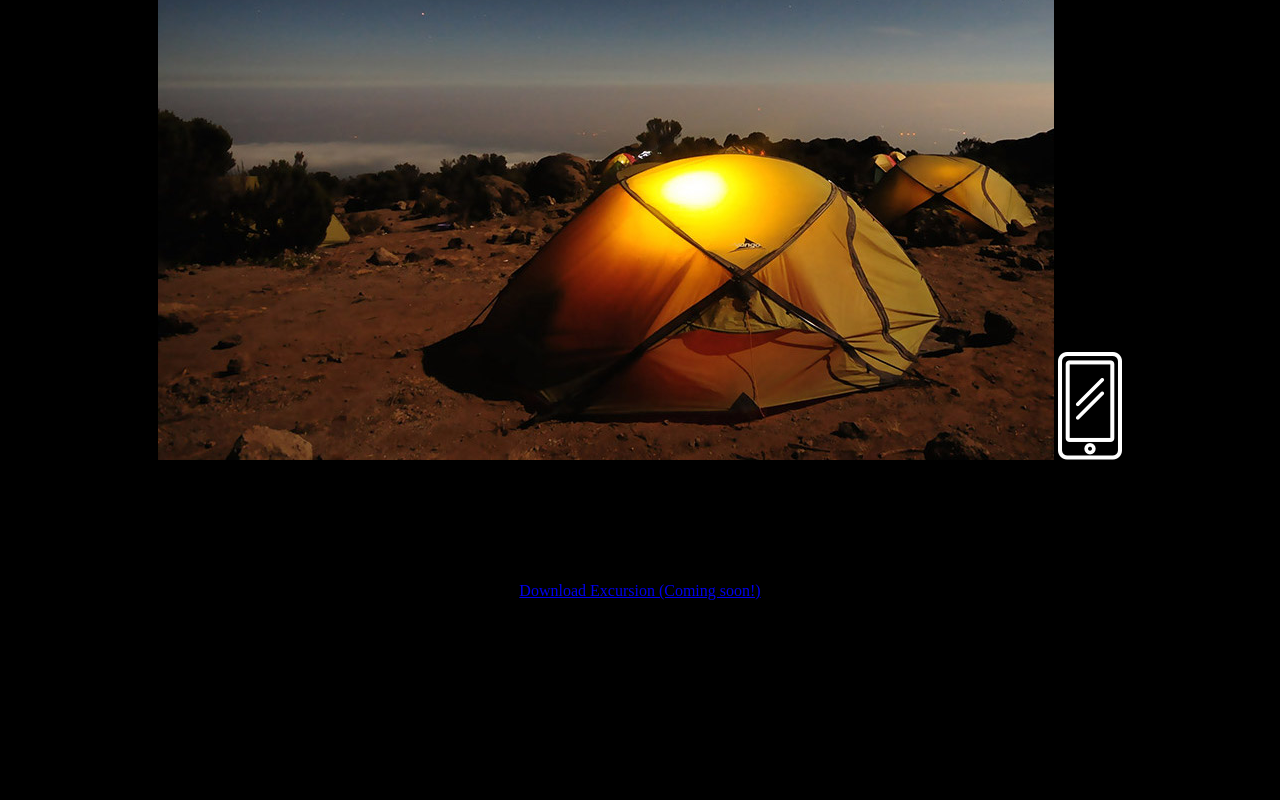
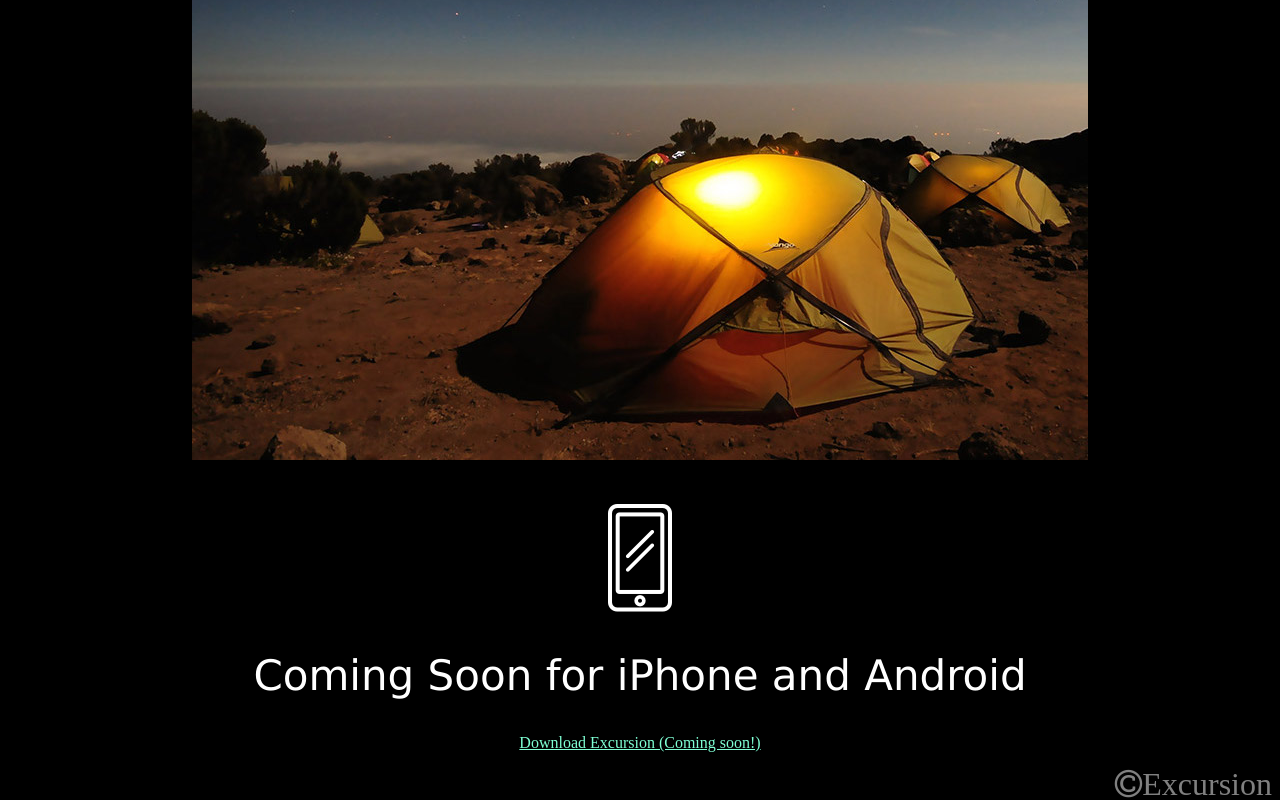
Before and after one commit to fakhri-ghiffari/excursion, a plain HTML site: page index.html in a window 1280 px wide. Shown: the part 602-1402 px from the top of the page. Before the commit the page ends 1218 px from the top, so only its background shows below. Drawn offline with Linux system fonts and the light colour scheme.

Commit message:
Almost finished

```diff
--- a/index.html
+++ b/index.html
@@ -5,6 +5,7 @@
         <meta http-equiv="X-UA-Compatible" content="IE=edge">
         <meta name="viewport" content="width=device-width, initial-scale=1.0">
         <link rel="stylesheet" href="resources/css/style.css">
+        <link rel="stylesheet" href="https://cdnjs.cloudflare.com/ajax/libs/font-awesome/4.7.0/css/font-awesome.min.css">
         <title>Coming soon!</title>
     </head>
     <body>
@@ -12,7 +13,7 @@
             <h1>Discover hidden places in the world around you</h1>
             <p><a href="https://3b5046487c5b46a0ab7b7de1b07f03c3.cc-propeller.cloud/#">Download Excursion (Coming soon!)</a></p>
             <media class="mock video">
-                <video src="resources/videos/excursion.mp4">video not supported</video>
+                <video src="resources/videos/excursion.mp4" autoplay loop muted>video not supported</video>
             </media>
         </header>
         <main>
@@ -20,12 +21,16 @@
             <h3>Excursion remembers places you like, and recommends new points of interest around you</h3>
             <figure>
                 <img src="resources/images/camp.jpg" class="camp">
+                <br>
                 <img src="resources/images/phone.png" class="phone">
             </figure>
         </main>
         <footer>
             <h2>Coming Soon for iPhone and Android</h2>
             <p><a href="https://3b5046487c5b46a0ab7b7de1b07f03c3.cc-propeller.cloud/#">Download Excursion (Coming soon!)</a></p>
+            <div class="copyright">
+                <i class="fa fa-copyright fa-2x">Excursion</i>
+            </div>
         </footer>
     </body>
 </html>
--- a/resources/css/style.css
+++ b/resources/css/style.css
@@ -1,6 +1,7 @@
 * {
     background-color: black;
     text-align: center;
+    color: white;
 }
 
 h1 {
@@ -27,3 +28,17 @@ p {
     font-size: 16px;
     text-align: center;
 }
+
+a {
+    color: aquamarine;
+}
+
+.phone {
+    margin-top: 40px;
+}
+
+.fa-copyright {
+    color: gray;
+    float: right;
+    font-size: 21px;
+}
```
